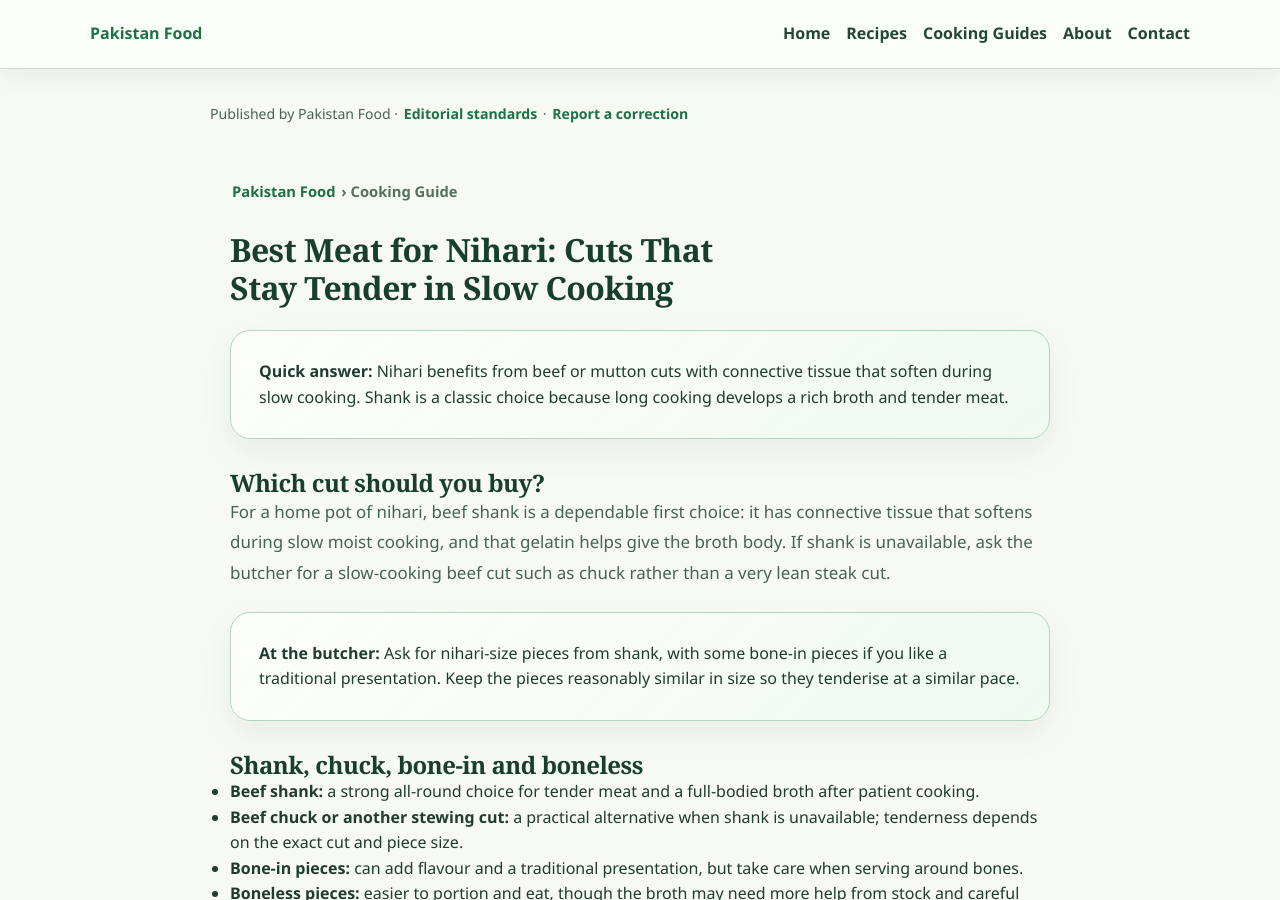
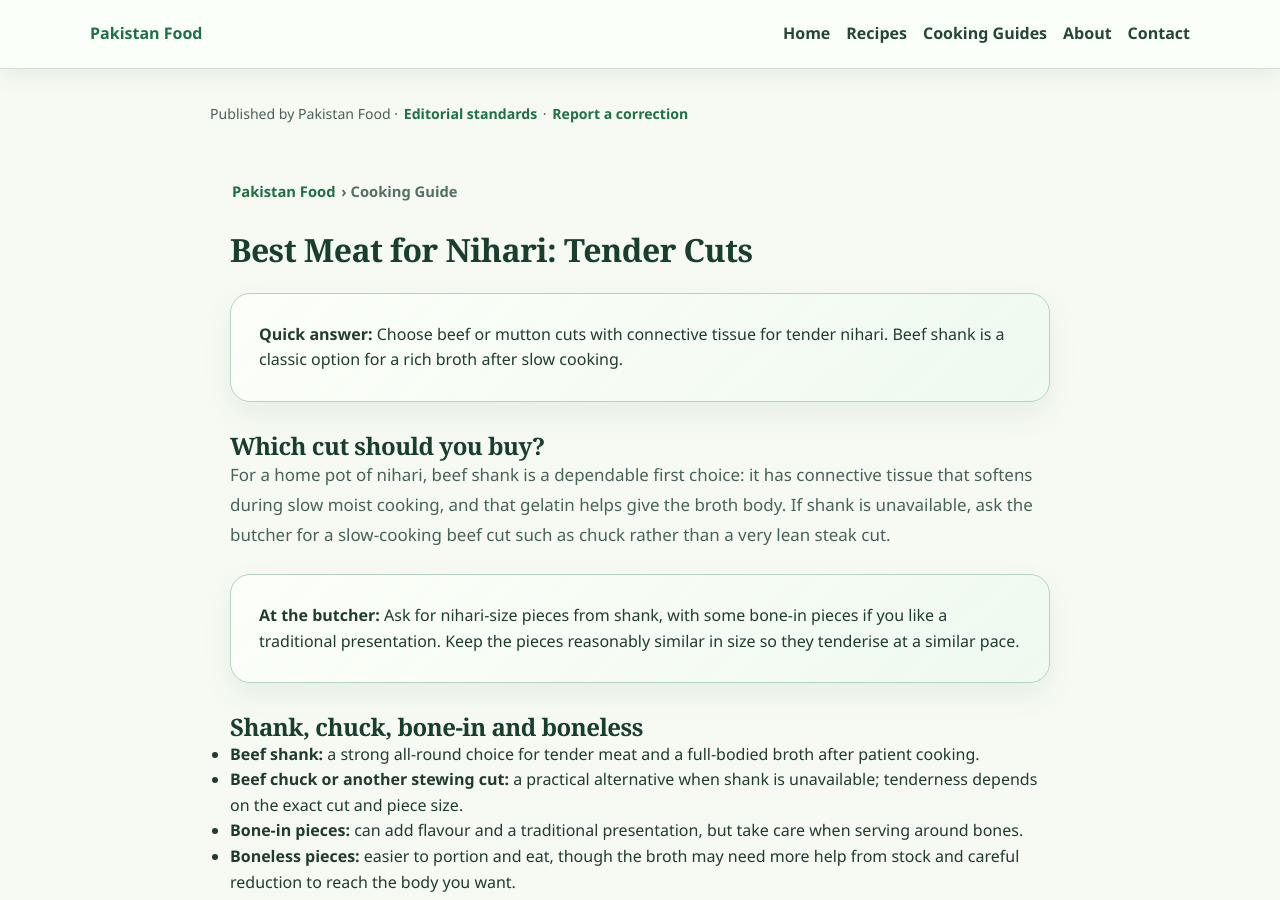
Before and after one commit to manazarali01-hub/pakistan-food, a Jekyll site: the page guides/best-meat-for-nihari.html, which Jekyll copies as it is, in a window 1280 px wide and 900 px high. Built offline with Jekyll 4.4.1, drawn with Linux system fonts in a browser that asks for light colours.

Commit message:
Refine guide titles and descriptions

```diff
--- a/guides/best-meat-for-nihari.html
+++ b/guides/best-meat-for-nihari.html
@@ -1,17 +1,17 @@
 <!DOCTYPE html>
 <html lang="en"><head><meta charset="UTF-8"><meta name="viewport" content="width=device-width,initial-scale=1">
-<title>Best Meat for Nihari: Cuts That Stay Tender in Slow Cooking | Pakistan Food</title><meta name="description" content="Nihari benefits from beef or mutton cuts with connective tissue that soften during slow cooking. Shank is a classic choice because long cooking develops a rich broth and tender meat.">
+<title>Best Meat for Nihari: Tender Cuts | Pakistan Food</title><meta name="description" content="Choose beef or mutton cuts with connective tissue for tender nihari. Beef shank is a classic option for a rich broth after slow cooking.">
 <meta name="robots" content="index,follow,max-image-preview:large"><meta name="theme-color" content="#f8f1df">
 <link rel="canonical" href="https://pakistanfoodrecipes.top/guides/best-meat-for-nihari.html">
 <meta property="og:type" content="article">
 <meta property="og:site_name" content="Pakistan Food">
-<meta property="og:title" content="Best Meat for Nihari: Cuts That Stay Tender in Slow Cooking | Pakistan Food">
-<meta property="og:description" content="Nihari benefits from beef or mutton cuts with connective tissue that soften during slow cooking. Shank is a classic choice because long cooking develops a rich broth and tender meat.">
+<meta property="og:title" content="Best Meat for Nihari: Tender Cuts | Pakistan Food">
+<meta property="og:description" content="Choose beef or mutton cuts with connective tissue for tender nihari. Beef shank is a classic option for a rich broth after slow cooking.">
 <meta property="og:url" content="https://pakistanfoodrecipes.top/guides/best-meat-for-nihari.html">
 <meta name="twitter:card" content="summary">
-<meta name="twitter:title" content="Best Meat for Nihari: Cuts That Stay Tender in Slow Cooking | Pakistan Food">
-<meta name="twitter:description" content="Nihari benefits from beef or mutton cuts with connective tissue that soften during slow cooking. Shank is a classic choice because long cooking develops a rich broth and tender meat."><link rel="stylesheet" href="../style.css?v=20261005-adsense1"><link rel="stylesheet" href="../enhancements.css?v=20260924-premium1"><link rel="stylesheet" href="../premium.css?v=20261005-adsense1">
-<script type="application/ld+json">{"@context":"https://schema.org","@type":"Article","headline":"Best Meat for Nihari: Cuts That Stay Tender in Slow Cooking","description":"Nihari benefits from beef or mutton cuts with connective tissue that soften during slow cooking. Shank is a classic choice because long cooking develops a rich broth and tender meat.","mainEntityOfPage":"https://pakistanfoodrecipes.top/guides/best-meat-for-nihari.html","publisher":{"@type":"Organization","name":"Pakistan Food","url":"https://pakistanfoodrecipes.top/"}}</script>
+<meta name="twitter:title" content="Best Meat for Nihari: Tender Cuts | Pakistan Food">
+<meta name="twitter:description" content="Choose beef or mutton cuts with connective tissue for tender nihari. Beef shank is a classic option for a rich broth after slow cooking."><link rel="stylesheet" href="../style.css?v=20261005-adsense1"><link rel="stylesheet" href="../enhancements.css?v=20260924-premium1"><link rel="stylesheet" href="../premium.css?v=20261005-adsense1">
+<script type="application/ld+json">{"@context":"https://schema.org","@type":"Article","headline":"Best Meat for Nihari: Tender Cuts","description":"Choose beef or mutton cuts with connective tissue for tender nihari. Beef shank is a classic option for a rich broth after slow cooking.","mainEntityOfPage":"https://pakistanfoodrecipes.top/guides/best-meat-for-nihari.html","publisher":{"@type":"Organization","name":"Pakistan Food","url":"https://pakistanfoodrecipes.top/"}}</script>
 <style>.guide{max-width:860px;margin:0 auto;padding:34px 20px 70px}.guide h1{line-height:1.15}.quick{padding:18px;border-left:4px solid #01411c;background:#f7faf7;border-radius:8px;margin:24px 0}.guide p{font-size:1.06rem;line-height:1.75}.guide h2{margin-top:30px}.crumbs{font-size:.92rem;margin-bottom:24px}.guide-cta{margin-top:34px;padding:20px;background:#f7faf7;border-radius:12px}.urdu-box{margin:30px 0;padding:20px;background:#f7faf7;border-radius:12px}.urdu-box [lang="ur"]{font-size:1.08rem;line-height:2;text-align:right;direction:rtl}</style></head>
 <body><header class="guide-site-header">
   <nav class="guide-site-nav" aria-label="Main navigation">
@@ -26,7 +26,7 @@
   </nav>
 </header>
 <div class="guide-trustline">Published by Pakistan Food · <a href="../editorial-policy.html">Editorial standards</a> · <a href="../contact.html">Report a correction</a></div>
-<main class="guide"><div class="crumbs"><a href="../">Pakistan Food</a> › Cooking Guide</div><h1>Best Meat for Nihari: Cuts That Stay Tender in Slow Cooking</h1><div class="quick"><strong>Quick answer:</strong> Nihari benefits from beef or mutton cuts with connective tissue that soften during slow cooking. Shank is a classic choice because long cooking develops a rich broth and tender meat.</div>
+<main class="guide"><div class="crumbs"><a href="../">Pakistan Food</a> › Cooking Guide</div><h1>Best Meat for Nihari: Tender Cuts</h1><div class="quick"><strong>Quick answer:</strong> Choose beef or mutton cuts with connective tissue for tender nihari. Beef shank is a classic option for a rich broth after slow cooking.</div>
 <h2>Which cut should you buy?</h2><p>For a home pot of nihari, beef shank is a dependable first choice: it has connective tissue that softens during slow moist cooking, and that gelatin helps give the broth body. If shank is unavailable, ask the butcher for a slow-cooking beef cut such as chuck rather than a very lean steak cut.</p><div class="quick"><strong>At the butcher:</strong> Ask for nihari-size pieces from shank, with some bone-in pieces if you like a traditional presentation. Keep the pieces reasonably similar in size so they tenderise at a similar pace.</div>
 <h2>Shank, chuck, bone-in and boneless</h2><ul><li><strong>Beef shank:</strong> a strong all-round choice for tender meat and a full-bodied broth after patient cooking.</li><li><strong>Beef chuck or another stewing cut:</strong> a practical alternative when shank is unavailable; tenderness depends on the exact cut and piece size.</li><li><strong>Bone-in pieces:</strong> can add flavour and a traditional presentation, but take care when serving around bones.</li><li><strong>Boneless pieces:</strong> easier to portion and eat, though the broth may need more help from stock and careful reduction to reach the body you want.</li></ul>
 <h2>Why very lean cuts can disappoint</h2><p>Lean quick-cooking cuts are designed for different jobs. In a long simmer they can become dry or stringy before the broth develops the texture expected from nihari. Choose a cut that suits slow cooking, and let time—not a hard rolling boil—do the tenderising.</p>
```
